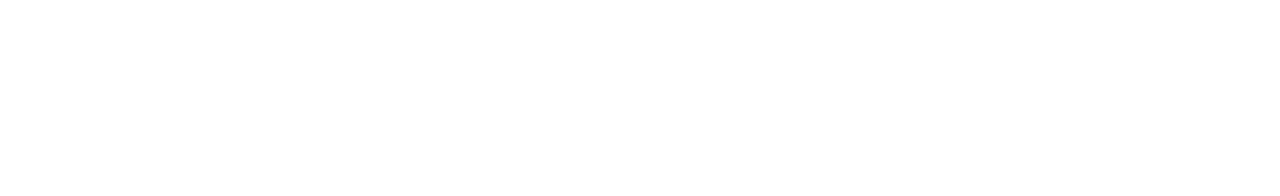
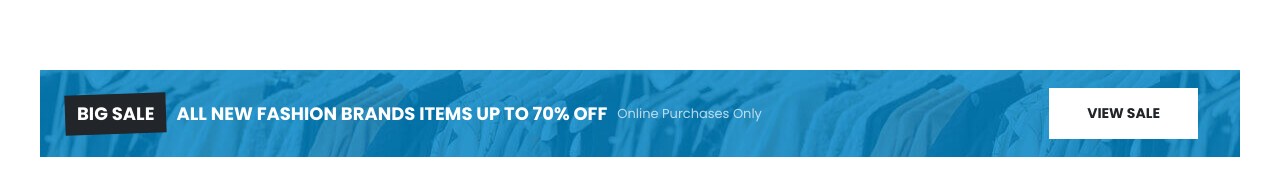
Before and after one commit to mahabubsaki/shop-house-landing-page, a React (Create React App) app: page / in a window 1280 px wide. Shown: the part 2247-2443 px from the top of the page. Built offline with nearby package versions, Linux system fonts and the light colour scheme.

Commit message:
sale banner added

```diff
--- a/src/App.tsx
+++ b/src/App.tsx
@@ -12,6 +12,7 @@
 import SliderHeader from './components/SliderHeader';
 import SliderFeature from './components/SliderFeature';
 import FeaturedProducts from './components/FeaturedProducts';
+import SaleBanner from './components/SaleBanner';
 
 
 function App() {
@@ -27,11 +28,11 @@
       <SliderHeader />
       <SliderFeature />
       <FeaturedProducts />
+      <SaleBanner />
       <div className='h-[10000px]'>
 
       </div>
       <MobileBottomNav />
-
     </div>
   );
 }
--- a/src/components/FeaturedProducts.tsx
+++ b/src/components/FeaturedProducts.tsx
@@ -59,7 +59,7 @@
                     </div>
                     <div ref={newArrivalRef} className='px-[20px] py-[10px] mx-0 my-0 xl:-mx-[20px] xl:-my-[10px]'>
                         <Swiper navigation={true} modules={[Navigation]} breakpoints={breakpoints}>
-                            {newArrival.map((item, i) => <SwiperSlide className='mb-[20px] animate__animated animate__fadeInLeft' key={i}>
+                            {newArrival.map((item, i) => <SwiperSlide className='mb-[20px]' key={i}>
                                 <HomeSingleProduct item={item} key={i} delay={i} isNewArrival={isNewArrivalInView} section='new' />
                             </SwiperSlide>)}
                         </Swiper>
--- a/src/components/HomeSingleProduct.tsx
+++ b/src/components/HomeSingleProduct.tsx
@@ -1,8 +1,7 @@
 import React, { useState } from 'react';
 import { AiFillStar, AiOutlineStar } from 'react-icons/ai';
-import { BsHeart } from 'react-icons/bs';
+import { BsCartPlus, BsHeart } from 'react-icons/bs';
 import { FiExternalLink } from 'react-icons/fi';
-import { TbShoppingCartPlus } from 'react-icons/tb';
 
 const HomeSingleProduct = ({ item: { category, discount, image, isHot, name, price, rating }, delay, isFeatured, isNewArrival, section }: {
     item: {
@@ -52,7 +51,7 @@
                         <BsHeart />
                     </button>
                     <button className={`${!figImg ? 'bg-[#F4F4F4] duration-500 text-[#6F6E6B]' : 'bg-[#2B2B2D] z-[2] text-white'} border duration-500 border-[#f4f4f4] leading-[34px]   px-[12px] flex items-center md:px-[14px] text-[10.5px] md:text-[12px] font-semibold cursor-pointer gap-[2px]`}>
-                        {figImg && <TbShoppingCartPlus className='text-xl' />}
+                        {figImg && <BsCartPlus className='text-xl' />}
                         <span>ADD TO CART</span>
                     </button>
                     <button title='View Product Details' className={`${!figImg ? '-left-[40px] opacity-0' : '-left-0 opacity-100'} w-[36px] text-[#6f6e6b] duration-500 hover:text-[#333] flex justify-center items-center bg-[#F4F4F4] h-[36px] text-[14px] relative `}>
--- /dev/null
+++ b/src/components/SaleBanner.tsx
@@ -0,0 +1,23 @@
+import React from 'react';
+import styles from '../styles/SaleBanner.module.css';
+
+const SaleBanner = () => {
+    return (
+        <div className='mt-[21px] mb-[44px] animate__animated animate__fadeInUp'>
+            <div className={`max-w-[1200px] flex flex-col items-center sm:flex-row mx-auto ${styles['banner-container']} py-[18px]`}>
+                <div className='pl-[10px] text-white text-[16px] sm:text-[18px] lg:-[20px] font-bold leading-6 pr-[10px] mb-4 md:mb-0 flex-[0_0_75%] flex-wrap flex items-center'>
+                    <p className='px-[15px] block text-center sm:text-left'>
+                        <span className={`inline-block py-2 mr-[10px] mb-[9px] md:mb-[0px] px-3 text-[16px] sm:text-[18px] lg:-[20px] font-bold text-white z-[2] relative ${styles['big-sale']}`}>BIG SALE</span>
+                        ALL NEW FASHION BRANDS ITEMS UP TO 70% OFF
+                        <span className='text-[10px] text-white align-middle ml-[10px] md:text-[13px] opacity-70 font-normal'>Online Purchases Only</span>
+                    </p>
+                </div>
+                <div className='flex-[0_0_25%] text-center sm:text-right min-w-[25%] px-[10px]'>
+                    <span className='mr-[0] sm:mr-[16px] md:mr-[32px] inline-block py-[15px] hover:bg-[#E2E6EA] px-[38px] duration-500 cursor-pointer bg-white text-[#212529] text-[12.5px] text-center md:text-[14px] font-bold'>VIEW SALE</span>
+                </div>
+            </div>
+        </div>
+    );
+};
+
+export default SaleBanner;
--- /dev/null
+++ b/src/styles/SaleBanner.module.css
@@ -0,0 +1,14 @@
+.banner-container{
+    background-image: url('../assets/banner-sale.jpg');
+}
+.big-sale::before{
+    content: '';
+    position: absolute;
+    background-color: #222529;
+    z-index: -1;
+    top: 0;
+    left: 0;
+    right: 0;
+    bottom: 0;
+    transform: rotate(-2deg);
+}
```
Also changed, not shown: src/assets/banner-sale.jpg (added).
